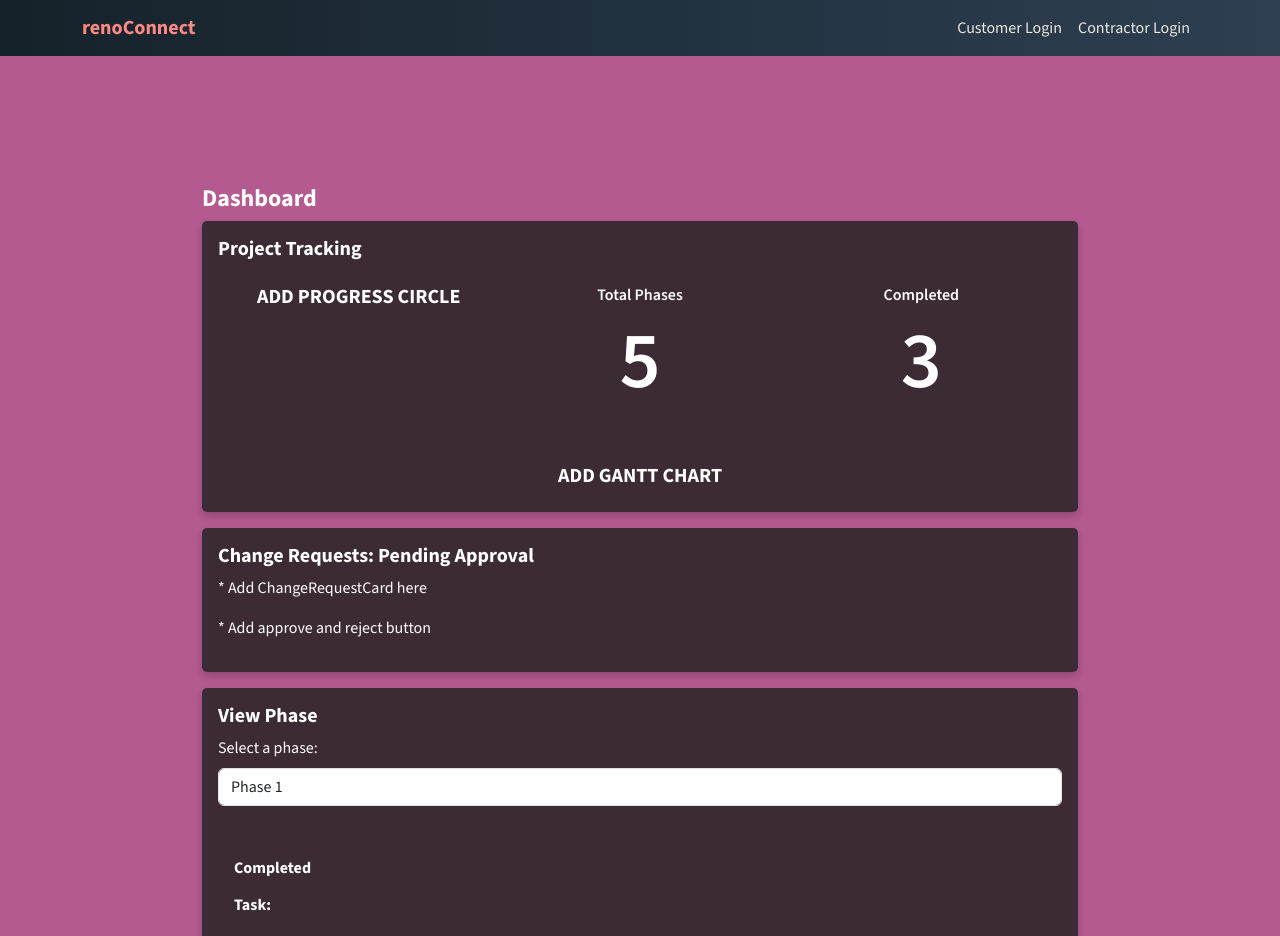
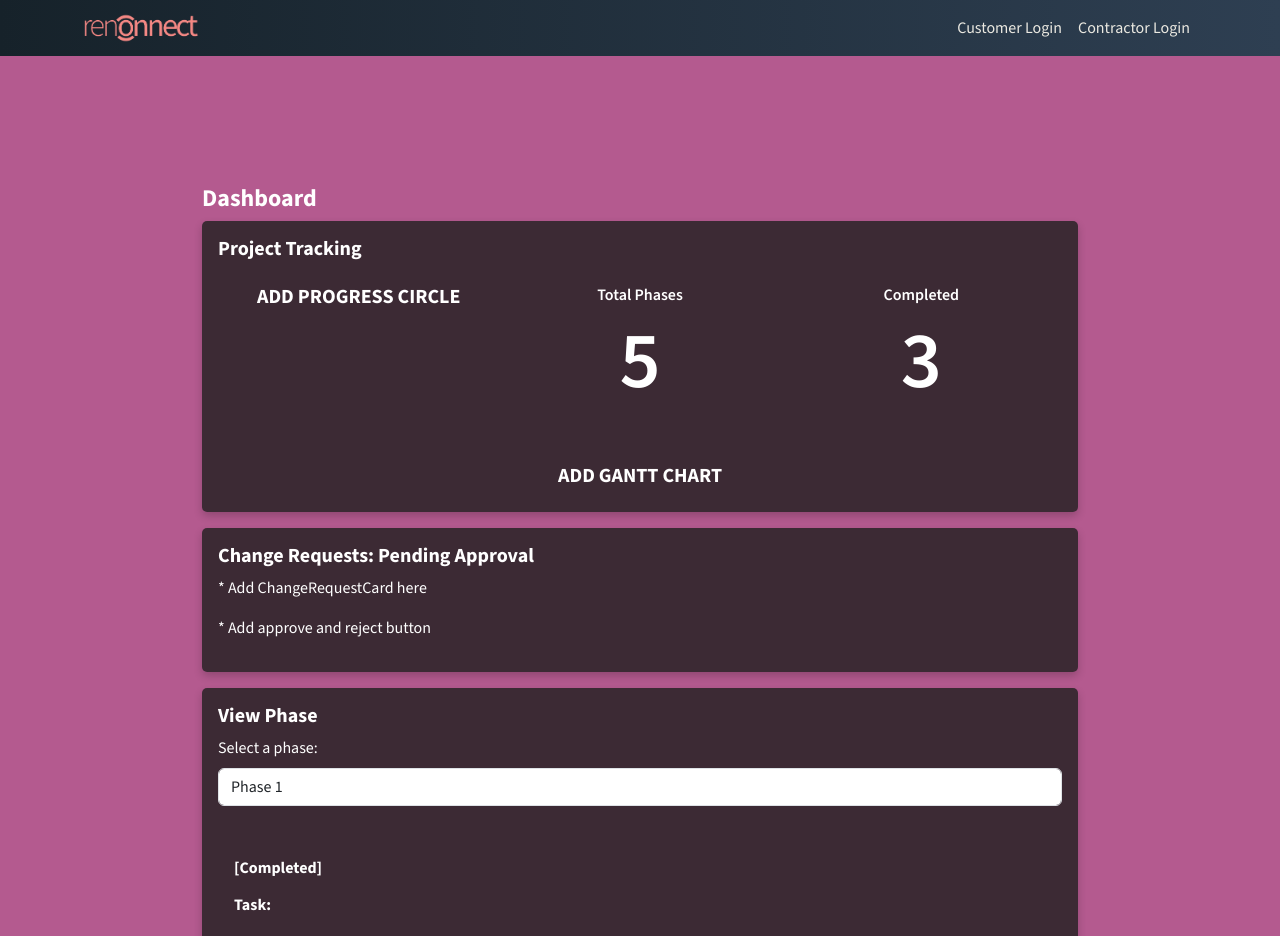
Before and after one commit to Jaw992/Project-3-RenoConnect, a React (Vite) app in the folder frontend/: page /customer in a window 1280 px wide. Shown: the top 936 px of the page. Built offline with nearby package versions, Linux system fonts and the light colour scheme.

Commit message:
chore: update logo, add dateFormat

```diff
--- a/frontend/src/components/ContractorBar.jsx
+++ b/frontend/src/components/ContractorBar.jsx
@@ -4,9 +4,12 @@ import Navbar from "react-bootstrap/Navbar";
 import NavDropdown from "react-bootstrap/NavDropdown";
 import { Link, useNavigate } from "react-router-dom";
 
-function ContractorBar({ setIsContractorLoggedIn, setToken, contractorProfile}) {
-
-  console.log("Prop:", contractorProfile?.contractorUser?.name );
+function ContractorBar({
+  setIsContractorLoggedIn,
+  setToken,
+  contractorProfile,
+}) {
+  console.log("Prop:", contractorProfile?.contractorUser?.name);
 
   console.log("Profile", contractorProfile);
 
@@ -24,7 +27,16 @@ function ContractorBar({ setIsContractorLoggedIn, setToken, contractorProfile})
     <div className="bg-primary-fixed">
       <Navbar className="bg-primary-color bar-control">
         <Container>
-          <Navbar.Brand href="/">renoConnect</Navbar.Brand>
+          {/* <Navbar.Brand href="/">renoConnect</Navbar.Brand> */}
+          <Navbar.Brand href="/">
+            <img
+              src="/logo.png"
+              // width="30"
+              height="25"
+              className="d-inline-block align-top mt-1"
+              alt="renoConnect logo"
+            />
+          </Navbar.Brand>
         </Container>
       </Navbar>
 
--- a/frontend/src/components/CustomerBar.jsx
+++ b/frontend/src/components/CustomerBar.jsx
@@ -22,7 +22,16 @@ function CustomerBar({ setIsCustomerLoggedIn, setToken, customerProfile }) {
     <div className="bg-primary-fixed">
       <Navbar className="bg-primary-color bar-control">
         <Container>
-          <Navbar.Brand href="/">renoConnect</Navbar.Brand>
+          {/* <Navbar.Brand href="/">renoConnect</Navbar.Brand> */}
+          <Navbar.Brand href="/">
+            <img
+              src="/logo.png"
+              // width="30"
+              height="25"
+              className="d-inline-block align-top mt-1"
+              alt="renoConnect logo"
+            />
+          </Navbar.Brand>
         </Container>
       </Navbar>
 
--- a/frontend/src/components/Navibar.jsx
+++ b/frontend/src/components/Navibar.jsx
@@ -8,7 +8,16 @@ function Navibar() {
     <>
       <Navbar className="bbg-primary-fixed  bg-primary-color ">
         <Container>
-          <Navbar.Brand href="/">renoConnect</Navbar.Brand>
+          {/* <Navbar.Brand href="/">renoConnect</Navbar.Brand> */}
+          <Navbar.Brand href="/">
+            <img
+              src="/logo.png"
+              // width="30"
+              height="30"
+              className="d-inline-block align-top"
+              alt="renoConnect logo"
+            />
+          </Navbar.Brand>
           <Navbar.Toggle aria-controls="basic-navbar-nav" />
           <Navbar.Collapse
             id="basic-navbar-nav"
--- a/frontend/src/components/PhaseDetailsCard.jsx
+++ b/frontend/src/components/PhaseDetailsCard.jsx
@@ -1,6 +1,11 @@
 import React from "react";
 import { Card } from "react-bootstrap";
-import { formatDateForDisplay } from "../../utils/dateFormat";
+import {
+  formatDateForDisplay,
+  getStartDate,
+  getEndDate,
+  determinePhaseStatus,
+} from "../../utils/dateFormat";
 
 const PhaseDetailsCard = ({ phase, viewMode }) => {
   const isEmptyPhase =
@@ -15,8 +20,11 @@ const PhaseDetailsCard = ({ phase, viewMode }) => {
       (value) => value === "" || value === null || value === undefined
     );
 
+  const startDate = getStartDate(phase.startDate);
+  const endDate = getEndDate(phase.endDate);
+  const phaseStatus = determinePhaseStatus(startDate, endDate);
+
   if (isEmptyPhase) {
-    console.log("PHASE IS EMPTY");
     return (
       <Card
         className="mb-3"
@@ -59,11 +67,6 @@ const PhaseDetailsCard = ({ phase, viewMode }) => {
     );
   }
 
-  // Define today's date for comparison
-  const today = new Date();
-  const startDate = new Date(phase.startDate);
-  const endDate = new Date(phase.endDate);
-
   return (
     <Card
       className="mb-3"
@@ -80,11 +83,7 @@ const PhaseDetailsCard = ({ phase, viewMode }) => {
 
         {viewMode !== "create" && (
           <Card.Subtitle className="mb-3">
-            <strong>
-              {startDate <= today && endDate >= today
-                ? "In Progress"
-                : "Completed"}
-            </strong>
+            <strong>[{phaseStatus}]</strong>
           </Card.Subtitle>
         )}
 
--- a/frontend/src/css/styles.css
+++ b/frontend/src/css/styles.css
@@ -29,7 +29,7 @@ body {
 .h1Bold {
   font-weight: 900;
   color: #ff8a84;
-  color: #212f3c;
+  /* color: #212f3c; */
 }
 .h3-custom {
   /* color: #ebe9e1;*/
--- a/frontend/src/pages/ContractorCreate.jsx
+++ b/frontend/src/pages/ContractorCreate.jsx
@@ -1,9 +1,13 @@
 import { useState, useEffect } from "react";
 import { Container, Form, Button } from "react-bootstrap";
 import PhaseDetailsCard from "../components/PhaseDetailsCard";
-import { createPhase } from "../services/apiPhase";
+import { createPhase, fetchPhases } from "../services/apiPhase";
+
+// const TOTAL_PHASES = "";
+const TOTAL_PHASES = 10;
 
 const ContractorCreate = ({ token }) => {
+  const [phases, setPhases] = useState([]);
   const [successMessage, setSuccess] = useState("");
   const [error, setError] = useState("");
   const [formData, setFormData] = useState({
@@ -24,6 +28,29 @@ const ContractorCreate = ({ token }) => {
     endDate: "",
     cost: "",
   });
+
+  useEffect(() => {
+    const loadPhases = async () => {
+      try {
+        const phasesData = await fetchPhases(token);
+        console.log("Existing Phases:", phasesData);
+        setPhases(phasesData);
+      } catch (error) {
+        console.error("Error fetching phases:", error.message);
+      }
+    };
+
+    if (TOTAL_PHASES) {
+      loadPhases();
+    }
+  }, [token]);
+
+  const availablePhases = Array.from(
+    { length: TOTAL_PHASES },
+    (_, i) => `Phase ${i + 1}`
+  ).filter(
+    (phaseName) => !phases.some((phase) => phase.phaseName === phaseName)
+  );
 
   const handleChange = (e) => {
     const { name, value } = e.target;
@@ -60,6 +87,22 @@ const ContractorCreate = ({ token }) => {
     console.log({ token });
   }, [appendPhase]);
 
+  if (!TOTAL_PHASES) {
+    return (
+      <div className="contractor-bg pages-pad">
+        <Container className="pages-custom-container">
+          <h4 className="h3-custom">Create New Phase</h4>
+          <div className="pages-box-shadow p-3 mt-3">
+            <div className="formLabel">
+              Please create a project and input the total phases before creating
+              phase.
+            </div>
+          </div>
+        </Container>
+      </div>
+    );
+  }
+
   return (
     <div className="contractor-bg pages-pad">
       <Container className="pages-custom-container">
@@ -67,14 +110,21 @@ const ContractorCreate = ({ token }) => {
         <div className="pages-box-shadow p-3 mt-3">
           <Form className="formLabel p-3">
             <Form.Group controlId="formPhase">
-              <Form.Label>Enter Phase</Form.Label>
-              <Form.Control
-                type="text"
+              <Form.Label>
+                Select Phase to Create (Total Phases: {TOTAL_PHASES})
+              </Form.Label>
+              <Form.Select
                 name="phaseName"
-                placeholder="Enter phase name"
                 value={formData.phaseName}
                 onChange={handleChange}
-              />
+              >
+                <option value="">Select a phase</option>
+                {availablePhases.map((phase) => (
+                  <option key={phase} value={phase}>
+                    {phase}
+                  </option>
+                ))}
+              </Form.Select>
             </Form.Group>
 
             <Form.Group controlId="formTask" className="mt-3">
--- a/frontend/src/pages/ContractorDashboard.jsx
+++ b/frontend/src/pages/ContractorDashboard.jsx
@@ -74,11 +74,7 @@ const ContractorDashboard = ({ token }) => {
             <Form.Label className="pages-form-labels">
               Select a phase:
             </Form.Label>
-            <Form.Control
-              as="select"
-              value={selectedPhase}
-              onChange={handleChange}
-            >
+            <Form.Select value={selectedPhase} onChange={handleChange}>
               {phases.length > 0 ? (
                 phases.map((phase) => (
                   <option key={phase._id} value={phase._id}>
@@ -88,7 +84,7 @@ const ContractorDashboard = ({ token }) => {
               ) : (
                 <option>No phases available</option>
               )}
-            </Form.Control>
+            </Form.Select>
             <div className="mt-4">
               {selectedPhase && (
                 <PhaseDetailsCard
--- a/frontend/utils/dateFormat.js
+++ b/frontend/utils/dateFormat.js
@@ -23,3 +23,23 @@ export const convertDateForDB = (dateString) => {
   const [day, month, year] = dateString.split("/");
   return new Date(`${month}/${day}/${year}`).toISOString();
 };
+
+export const today = new Date();
+
+export const getStartDate = (startDateString) => {
+  return new Date(startDateString);
+};
+
+export const getEndDate = (endDateString) => {
+  return new Date(endDateString);
+};
+
+export const determinePhaseStatus = (startDate, endDate) => {
+  if (startDate > today) {
+    return "Not Started";
+  } else if (startDate <= today && endDate >= today) {
+    return "In Progress";
+  } else {
+    return "Completed";
+  }
+};
```
Also changed, not shown: frontend/public/logo.png (added).
